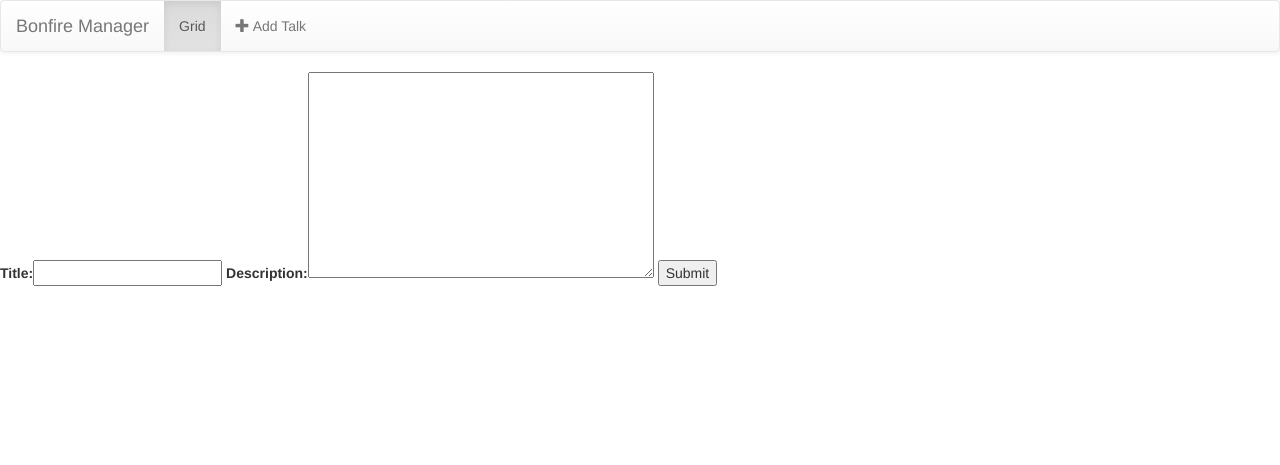
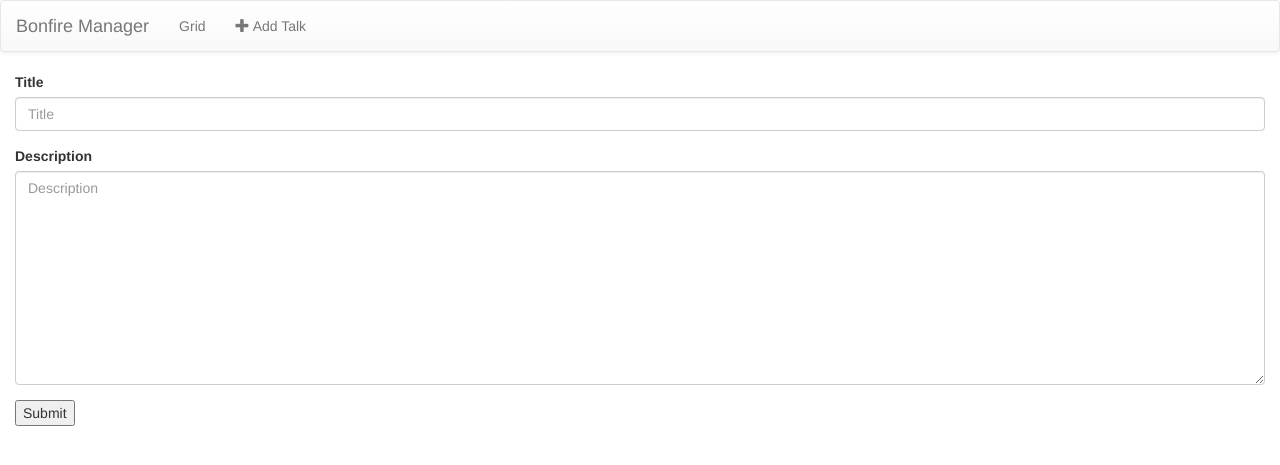
Before and after one commit to yamatt/bonfiremanager, a Django app: a page that uses bonfiremanager/templates/nav.dj.html in a window 1280 px wide. Shown: the top 465 px of the page. Run offline with Django 3.2, Linux system fonts and the light colour scheme; some libraries are stand-ins or nearby versions.

Commit message:
add-talk form now uses bootstrap3 design

```diff
--- a/bonfiremanager/templates/base.dj.html
+++ b/bonfiremanager/templates/base.dj.html
@@ -8,7 +8,7 @@
         <meta name="viewport" content="width=device-width, initial-scale=1">
         <link rel="stylesheet" href="//maxcdn.bootstrapcdn.com/bootstrap/3.2.0/css/bootstrap.min.css">
         <link rel="stylesheet" href="//maxcdn.bootstrapcdn.com/bootstrap/3.2.0/css/bootstrap-theme.min.css">
-        <link rel="stylesheet" href="{% static "css/theme.min.css" %}">
+        <!--<link rel="stylesheet" href="{% static "css/theme.min.css" %}">-->
     </head>
     <body>
         {% block nav %}
--- a/bonfiremanager/templates/grid.dj.html
+++ b/bonfiremanager/templates/grid.dj.html
@@ -1,4 +1,5 @@
 {% extends "nav.dj.html" %}
+{% block title %}Grid - Bonfire Manager{% endblock %}
 {% block body %}
     <table>
         <thead>
--- a/bonfiremanager/templates/nav.dj.html
+++ b/bonfiremanager/templates/nav.dj.html
@@ -10,14 +10,14 @@
         <span class="icon-bar"></span>
         <span class="icon-bar"></span>
       </button>
-      <a class="navbar-brand" href="#">Bonfire Manager</a>
+      <a class="navbar-brand" href="{% url 'index' %}">Bonfire Manager</a>
     </div>
 
     <!-- Collect the nav links, forms, and other content for toggling -->
     <div class="collapse navbar-collapse" id="bs-example-navbar-collapse-1">
       <ul class="nav navbar-nav">
-        <li class="active"><a href="#">Grid</a></li>
-        <li><a href="#"><span class="glyphicon glyphicon-plus"></span> Add Talk</a></li>
+        <li><a href="{% url 'index' %}">Grid</a></li>
+        <li><a href="{% url 'talk-add' %}"><span class="glyphicon glyphicon-plus"></span> Add Talk</a></li>
       </ul>
     </div><!-- /.navbar-collapse -->
   </div><!-- /.container-fluid -->
--- a/bonfiremanager/templates/talk_form.dj.html
+++ b/bonfiremanager/templates/talk_form.dj.html
@@ -1,7 +1,16 @@
 {% extends "nav.dj.html" %}
+{% block title %}Add Talk - Bonfire Manager{% endblock %}
+{% load bootstrap3 %}
 {% block body %}
-<form method="post" action="{% url 'talk-add' %}">
-    {{ form }}
-    <button>Submit</button>
-</form>
+<div class="container-fluid">
+    <div class="row">
+        <div class="col-md-12">
+            <form method="post" action="{% url 'talk-add' %}">
+                {% csrf_token %}
+                {% bootstrap_form form %}
+                <button>Submit</button>
+            </form>
+        </div>
+    </div>
+</div>
 {% endblock %}
--- a/requirements.txt
+++ b/requirements.txt
@@ -1,2 +1,3 @@
 Django
 django-debug-toolbar
+django-bootstrap3
```
